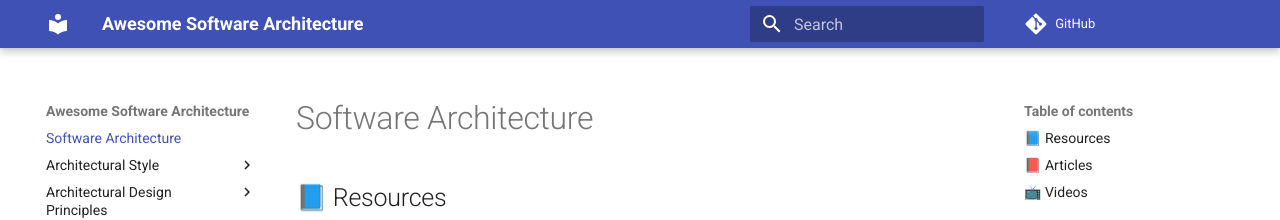
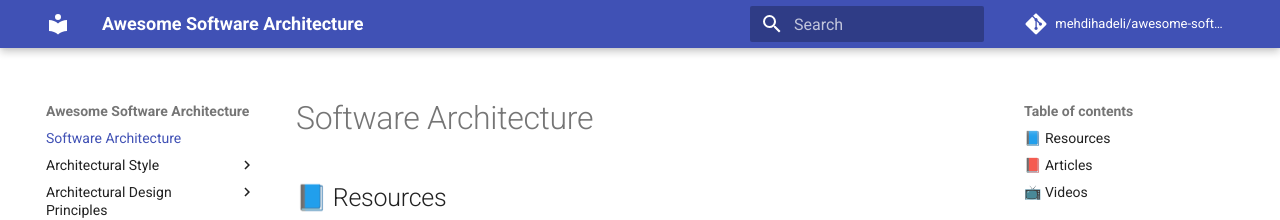
Before and after one commit to mehdihadeli/awesome-software-architecture, an MkDocs documentation site: the page built from docs/software-architecture.md, in a window 1280 px wide. Shown: the top 220 px of the page. Built offline with MkDocs 1.6.1 and Material for MkDocs 9.7.7, drawn with Linux system fonts in a browser that asks for light colours; comment, search, counter and statistics services are not loaded.

```diff
--- a/mkdocs.yml
+++ b/mkdocs.yml
@@ -2,8 +2,9 @@ site_name: Awesome Software Architecture
 site_url: https://mehdihadeli.github.io/awesome-software-architecture/
 site_description: Curated list of awesome articles and resources to learn and practice about software architecture, patterns and principles.
 docs_dir:
-repo_name: 'GitHub'
+repo_name: mehdihadeli/awesome-software-architecture
 repo_url: https://github.com/mehdihadeli/awesome-software-architecture
+edit_uri: edit/master/docs/
 theme:
   name: material
   prev_next_buttons_location: both
```
